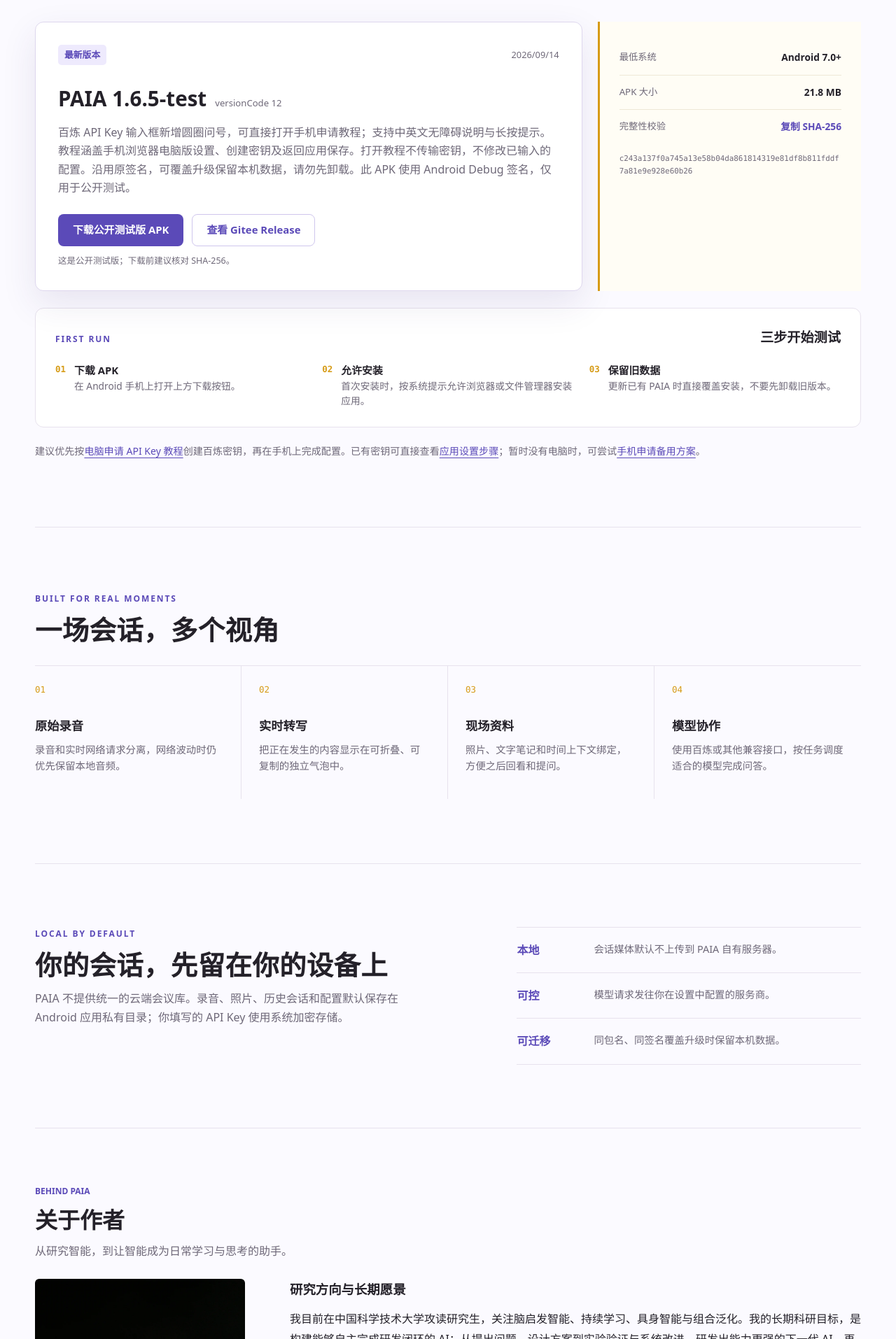
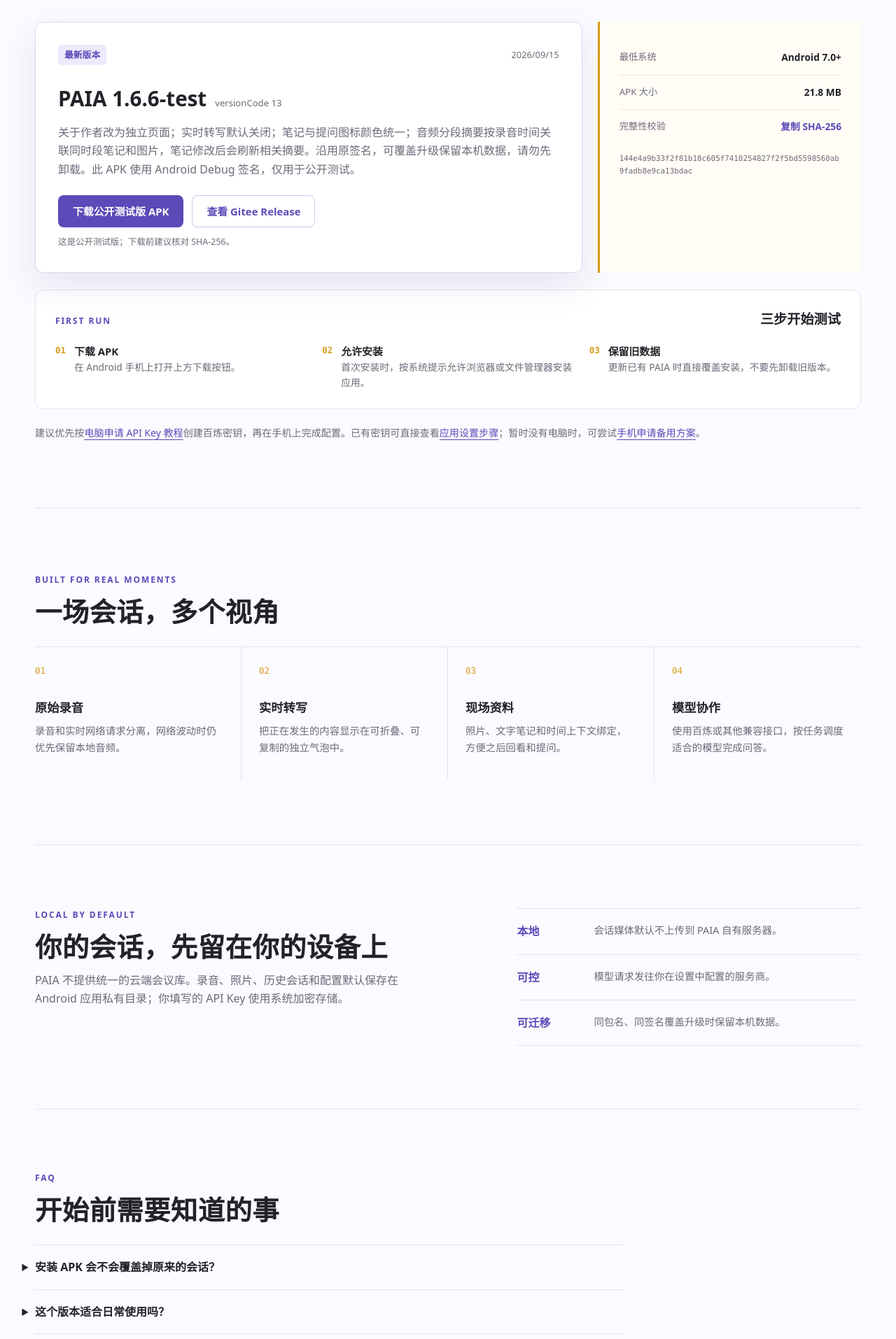
Before and after one commit to HoutonBosta/paia-site, a plain HTML site: page index.html in a window 1280 px wide. Shown: the part 886-2800 px from the top of the page at 70% size. Drawn offline with Linux system fonts and the light colour scheme.

Commit message:
Publish standalone author page and 1.6.6 test update

```diff
--- a/index.html
+++ b/index.html
@@ -25,7 +25,7 @@
       <a href="#release">下载</a>
       <a href="#features">能力</a>
       <a href="guide.html">教程</a>
-      <a href="#author">关于作者</a>
+      <a href="author.html">关于作者</a>
       <a href="privacy.html">隐私</a>
       <a href="#faq">常见问题</a>
     </nav>
@@ -64,8 +64,8 @@
             <span class="release-date" id="release-date">--</span>
           </div>
           <div class="version-line">
-            <strong id="version-name">PAIA 1.6.5-test</strong>
-            <span id="version-code">versionCode 12</span>
+            <strong id="version-name">PAIA 1.6.6-test</strong>
+            <span id="version-code">versionCode 13</span>
           </div>
           <p class="release-notes" id="release-notes">正在读取更新说明……</p>
           <div class="release-actions">
@@ -123,39 +123,6 @@
       </div>
     </section>
 
-    <section class="author-section" id="author" aria-labelledby="author-title">
-      <div class="section-heading compact-heading">
-        <p class="eyebrow">BEHIND PAIA</p>
-        <h2 id="author-title">关于作者</h2>
-        <p>从研究智能，到让智能成为日常学习与思考的助手。</p>
-      </div>
-      <div class="author-layout">
-        <figure class="author-profile">
-          <img src="assets/author-portrait.webp" alt="PAIA 作者的个人照片，摄于夜间的滨水步道。" width="1026" height="1368" loading="lazy" decoding="async">
-          <figcaption>中国科学技术大学研究生 · PAIA 开发者</figcaption>
-          <a class="author-email" href="mailto:hubozhou@mail.ustc.edu.cn">hubozhou@mail.ustc.edu.cn</a>
-          <p class="author-contact">欢迎就学术探讨、商业合作，以及软件建议与使用反馈来信交流。</p>
-        </figure>
-        <div class="author-story">
-          <section aria-labelledby="author-research">
-            <h3 id="author-research">研究方向与长期愿景</h3>
-            <p>我目前在中国科学技术大学攻读研究生，关注脑启发智能、持续学习、具身智能与组合泛化。我的长期科研目标，是构建能够自主完成研发闭环的 AI：从提出问题、设计方案到实验验证与系统改进，研发出能力更强的下一代 AI，再由新的系统继续这一过程，通过反复迭代探索通向通用人工智能（AGI）的道路。</p>
-            <p>在这一研究目标之外，我也怀有一个社会愿景：期待高度发展的人工智能与自动化最终能够承担社会生产所需的全部劳动，使人们从生存压力下的劳动中解放出来，并让生产力进步的成果得到充分共享。我将这一关于技术、劳动解放与共同富裕的个人理想概括为“赛博共产主义”。</p>
-          </section>
-          <section aria-labelledby="author-motivation">
-            <h3 id="author-motivation">为什么开发 PAIA</h3>
-            <p>PAIA 源于一个朴素的需求：在课堂、讲座和会议中，既不错过关键信息，也不因忙于记录而失去对内容的理解。它希望帮助使用者保存原始资料，在听到疑惑之处时快速提问，了解当前讨论的进度、理清逻辑脉络，并在结束后完成整理、复习与回顾。</p>
-            <p>市场上已有不少类似产品与录音卡、录音笔或智能眼镜等专用硬件绑定。专用设备有各自的适用场景，但智能手机本身已具备麦克风、相机和联网能力。PAIA 选择从这些已有能力出发，不以购买额外硬件为前提，让更多人能够用手边的设备获得智能辅助。</p>
-          </section>
-          <section aria-labelledby="author-roadmap">
-            <h3 id="author-roadmap">接下来的方向</h3>
-            <p>PAIA 将持续探索接入更多前沿模型，并计划为不熟悉 API Key 申请与配置的用户提供更便捷的托管模型接入，以及中转和代充值服务，让使用者可以在应用内完成开通与使用，同时保留自备 API Key 的选择。</p>
-            <p class="author-roadmap-status">上述托管、中转和代充值服务尚在规划中，暂未开放。具体服务方式、收费规则与隐私政策将在正式上线前公布。</p>
-          </section>
-        </div>
-      </div>
-    </section>
-
     <section class="faq-section" id="faq">
       <div class="section-heading compact-heading">
         <p class="eyebrow">FAQ</p>
@@ -172,7 +139,7 @@
 
   <footer class="site-footer">
     <div><strong>PAIA</strong><span>会议与课堂助手</span></div>
-    <div class="footer-links"><a href="guide.html">使用教程</a><a href="#author">关于作者</a><a href="privacy.html">隐私说明</a><a id="footer-source" href="https://github.com/HoutonBosta/paia-site" target="_blank" rel="noreferrer">GitHub</a><a href="https://gitee.com/Houton_Bosta/paia-site" target="_blank" rel="noreferrer">Gitee 下载镜像</a></div>
+    <div class="footer-links"><a href="guide.html">使用教程</a><a href="author.html">关于作者</a><a href="privacy.html">隐私说明</a><a id="footer-source" href="https://github.com/HoutonBosta/paia-site" target="_blank" rel="noreferrer">GitHub</a><a href="https://gitee.com/Houton_Bosta/paia-site" target="_blank" rel="noreferrer">Gitee 下载镜像</a></div>
     <p>© <span id="current-year">2026</span> PAIA · 由设备持有人掌控数据</p>
   </footer>
 </body>
--- a/release.json
+++ b/release.json
@@ -1,12 +1,12 @@
 {
-  "versionName": "1.6.5-test",
-  "versionCode": 12,
+  "versionName": "1.6.6-test",
+  "versionCode": 13,
   "minAndroid": "Android 7.0+",
-  "releaseDate": "2026-09-14",
-  "releaseNotes": "百炼 API Key 输入框新增圆圈问号，可直接打开手机申请教程；支持中英文无障碍说明与长按提示。教程涵盖手机浏览器电脑版设置、创建密钥及返回应用保存。打开教程不传输密钥，不修改已输入的配置。沿用原签名，可覆盖升级保留本机数据，请勿先卸载。此 APK 使用 Android Debug 签名，仅用于公开测试。",
-  "apkUrl": "https://gitee.com/Houton_Bosta/paia-site/releases/download/v1.6.5-test/PAIA-1.6.5-test.apk",
-  "apkSize": 22855137,
-  "sha256": "c243a137f0a745a13e58b04da861814319e81df8b811fddf7a81e9e928e60b26",
-  "releasePageUrl": "https://gitee.com/Houton_Bosta/paia-site/releases/tag/v1.6.5-test",
+  "releaseDate": "2026-09-15",
+  "releaseNotes": "关于作者改为独立页面；实时转写默认关闭；笔记与提问图标颜色统一；音频分段摘要按录音时间关联同时段笔记和图片，笔记修改后会刷新相关摘要。沿用原签名，可覆盖升级保留本机数据，请勿先卸载。此 APK 使用 Android Debug 签名，仅用于公开测试。",
+  "apkUrl": "https://gitee.com/Houton_Bosta/paia-site/releases/download/v1.6.6-test/PAIA-1.6.6-test.apk",
+  "apkSize": 22871521,
+  "sha256": "144e4a9b33f2f81b18c605f7410254827f2f5bd5598560ab9fadb8e9ca13bdac",
+  "releasePageUrl": "https://gitee.com/Houton_Bosta/paia-site/releases/tag/v1.6.6-test",
   "repositoryUrl": "https://github.com/HoutonBosta/paia-site"
 }
--- a/script.js
+++ b/script.js
@@ -1,16 +1,21 @@
 (function () {
   "use strict";
 
+  if (window.location.hash === "#author") {
+    window.location.replace(new URL("author.html", window.location.href).href);
+    return;
+  }
+
   const fallback = {
-    versionName: "1.6.5-test",
-    versionCode: 12,
+    versionName: "1.6.6-test",
+    versionCode: 13,
     minAndroid: "Android 7.0+",
-    releaseDate: "2026-09-14",
-    releaseNotes: "百炼 API Key 输入框新增圆圈问号，可直接打开手机申请教程；支持中英文无障碍说明与长按提示。教程涵盖手机浏览器电脑版设置、创建密钥及返回应用保存。打开教程不传输密钥，不修改已输入的配置。沿用原签名，可覆盖升级保留本机数据，请勿先卸载。此 APK 使用 Android Debug 签名，仅用于公开测试。",
-    apkUrl: "https://gitee.com/Houton_Bosta/paia-site/releases/download/v1.6.5-test/PAIA-1.6.5-test.apk",
-    apkSize: 22855137,
-    sha256: "c243a137f0a745a13e58b04da861814319e81df8b811fddf7a81e9e928e60b26",
-    releasePageUrl: "https://gitee.com/Houton_Bosta/paia-site/releases/tag/v1.6.5-test",
+    releaseDate: "2026-09-15",
+    releaseNotes: "关于作者改为独立页面；实时转写默认关闭；笔记与提问图标颜色统一；音频分段摘要按录音时间关联同时段笔记和图片，笔记修改后会刷新相关摘要。沿用原签名，可覆盖升级保留本机数据，请勿先卸载。此 APK 使用 Android Debug 签名，仅用于公开测试。",
+    apkUrl: "https://gitee.com/Houton_Bosta/paia-site/releases/download/v1.6.6-test/PAIA-1.6.6-test.apk",
+    apkSize: 22871521,
+    sha256: "144e4a9b33f2f81b18c605f7410254827f2f5bd5598560ab9fadb8e9ca13bdac",
+    releasePageUrl: "https://gitee.com/Houton_Bosta/paia-site/releases/tag/v1.6.6-test",
     repositoryUrl: "https://github.com/HoutonBosta/paia-site"
   };
 
--- a/styles.css
+++ b/styles.css
@@ -126,17 +126,17 @@ h3 { margin-bottom: 7px; font-size: 1.08rem; }
 .principles-list span { color: var(--purple); font-weight: 800; }
 .principles-list p { margin: 0; color: var(--muted); font-size: .9rem; }
 .author-section { padding: 80px 0; border-top: 1px solid var(--line); scroll-margin-top: 24px; }
-.author-section h2 { font-size: 2rem; letter-spacing: 0; }
+.author-page-title { margin-bottom: 14px; font-size: 2.5rem; line-height: 1.2; letter-spacing: 0; color: var(--ink); }
 .author-section .eyebrow { letter-spacing: 0; }
 .author-layout { display: grid; grid-template-columns: minmax(0, 300px) minmax(0, 1fr); gap: 64px; align-items: start; }
 .author-profile { margin: 0; min-width: 0; }
 .author-profile img { display: block; width: 100%; height: auto; aspect-ratio: 3 / 4; border-radius: 6px; }
-.author-profile figcaption { margin: 14px 0 10px; color: var(--muted); font-size: .85rem; }
+.author-profile figcaption { margin: 14px 0 10px; color: var(--ink); font-size: 1.15rem; font-weight: 700; }
 .author-email { color: var(--purple); text-underline-offset: 4px; overflow-wrap: anywhere; }
 .author-contact { margin: 12px 0 0; color: var(--muted); font-size: .88rem; }
 .author-story { min-width: 0; }
 .author-story section + section { margin-top: 26px; padding-top: 26px; border-top: 1px solid var(--line); }
-.author-story h3 { margin-bottom: 12px; font-size: 1.15rem; letter-spacing: 0; }
+.author-story h2 { margin-bottom: 12px; font-size: 1.15rem; line-height: 1.4; letter-spacing: 0; }
 .author-story p { margin-bottom: 14px; line-height: 1.85; }
 .author-story p:last-child { margin-bottom: 0; }
 .author-story .author-roadmap-status { color: var(--muted); font-size: .86rem; }
```
Also changed, not shown: author.html (added, +64 -0 lines), guide.html (+1 -1 lines), privacy.html (+1 -1 lines), README.md.
